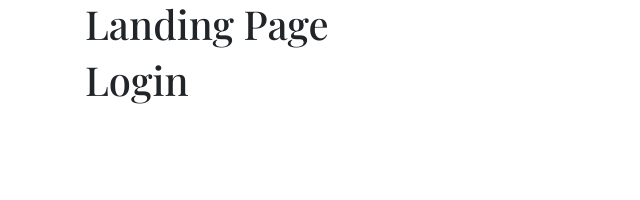
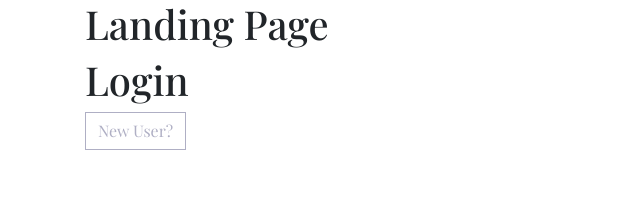
Before and after one commit to 200810jwa/team-two-front-end, an Angular app in the folder agora-front-end/: page /landing in a window 1280 px wide. Shown: the top 200 px of the page, without its empty margins (0-640 px from the left). Built offline with nearby package versions, Linux system fonts and the light colour scheme; a web font is replaced by a local one.

Commit message:
Updated toggler to actually be implemented.

```diff
--- a/agora-front-end/src/app/components/login/login.component.html
+++ b/agora-front-end/src/app/components/login/login.component.html
@@ -1 +1,3 @@
 <h1>Login</h1>
+
+<button type="button" id="toggleButton" class="btn secondary-button-color rounded-0" (click)='toggle()'> New User? </button>
--- a/agora-front-end/src/app/components/login/login.component.scss
+++ b/agora-front-end/src/app/components/login/login.component.scss
@@ -0,0 +1,15 @@
+.primary-button-color {
+    background-color: #F46666;
+    color: #F5F5F5;
+}
+
+.secondary-button-color {
+    background-color: white;
+    border: 1px solid #AfAfc4;
+    color: #AfAfc4
+}
+
+.secondary-button-color:hover {
+    background-color: #AfAfc4;
+    color: white;
+}
--- a/agora-front-end/src/app/components/login/login.component.ts
+++ b/agora-front-end/src/app/components/login/login.component.ts
@@ -1,5 +1,6 @@
 import { HttpClient } from '@angular/common/http';
 import { Component, OnInit } from '@angular/core';
+import { ToggleService } from 'src/app/services/toggle.service';
 import {User} from '../../models/User';
 
 
@@ -10,10 +11,13 @@ import {User} from '../../models/User';
 })
 export class LoginComponent implements OnInit {
 
-  constructor(private http: HttpClient) { }
+  constructor(private http: HttpClient, private toggler: ToggleService) { }
 
   ngOnInit(): void {
   }
 
+  toggle() {
+    this.toggler.changeMessage('Registration');
+  }
 
 }
--- a/agora-front-end/src/app/components/registration/registration.component.html
+++ b/agora-front-end/src/app/components/registration/registration.component.html
@@ -1,3 +1,4 @@
+<div>
     <form>
         <div class="form-row">
             <div class="col-sm-6">
@@ -25,7 +26,10 @@
             </div>
         </div>
     </form>
-
     <div>
-    <button type="button" class="btn rounded-0 btn-outline-dark"(click)="submitForm()"></button>
+        <button type="button" class="toggleButton" class="btn secondary-button-color rounded-0" (click)='toggle()'>Already have Account? </button>
     </div>
+    <div>
+        <button type="button" class="btn rounded-0 btn-outline-dark"(click)="submitForm()">Register</button>
+    </div>
+</div>
--- a/agora-front-end/src/app/components/registration/registration.component.scss
+++ b/agora-front-end/src/app/components/registration/registration.component.scss
@@ -0,0 +1,15 @@
+.primary-button-color {
+    background-color: #F46666;
+    color: #F5F5F5;
+}
+
+.secondary-button-color {
+    background-color: white;
+    border: 1px solid #AfAfc4;
+    color: #AfAfc4
+}
+
+.secondary-button-color:hover {
+    background-color: #AfAfc4;
+    color: white;
+}
--- a/agora-front-end/src/app/components/registration/registration.component.ts
+++ b/agora-front-end/src/app/components/registration/registration.component.ts
@@ -1,6 +1,7 @@
 import { Component, OnInit } from '@angular/core';
 import {HttpClient} from '@angular/common/http';
 import {User} from '../../models/User';
+import { ToggleService } from 'src/app/services/toggle.service';
 
 
 
@@ -16,7 +17,7 @@ export class RegistrationComponent implements OnInit {
   public lastname: string;
   public username: string;
   public password: string;
-  constructor(private http: HttpClient) { }
+  constructor(private http: HttpClient, private toggler: ToggleService) { }
 
   ngOnInit(): void {
   }
@@ -38,5 +39,7 @@ export class RegistrationComponent implements OnInit {
       console.log(error);
     }
   }
-
+  toggle(): void {
+    this.toggler.changeMessage('Login');
+  }
 }
--- a/agora-front-end/src/app/pages/landing-page/landing-page.component.html
+++ b/agora-front-end/src/app/pages/landing-page/landing-page.component.html
@@ -10,7 +10,4 @@
             <app-login></app-login>
         </div>
     </div>
-
-
-    <app-login></app-login>
 </div>
--- a/agora-front-end/src/app/pages/landing-page/landing-page.component.ts
+++ b/agora-front-end/src/app/pages/landing-page/landing-page.component.ts
@@ -1,4 +1,6 @@
 import { Component, OnInit } from '@angular/core';
+import {ToggleService} from '../../services/toggle.service';
+import {Router} from '@angular/router';
 
 @Component({
   selector: 'app-landing-page',
@@ -7,9 +9,14 @@ import { Component, OnInit } from '@angular/core';
 })
 export class LandingPageComponent implements OnInit {
 
-  constructor() { }
+  public message: string;
+  public anti_message: string;
+  constructor(private toggler: ToggleService, private router: Router) {
 
+  }
   ngOnInit(): void {
+    this.toggler.currentMessage.subscribe((message) => this.message = message);
+    this.toggler.antiMessage.subscribe((antiMessage) => this.anti_message = antiMessage);
   }
 
 }
```
Lines whose indentation alone changed are shown as unchanged.
